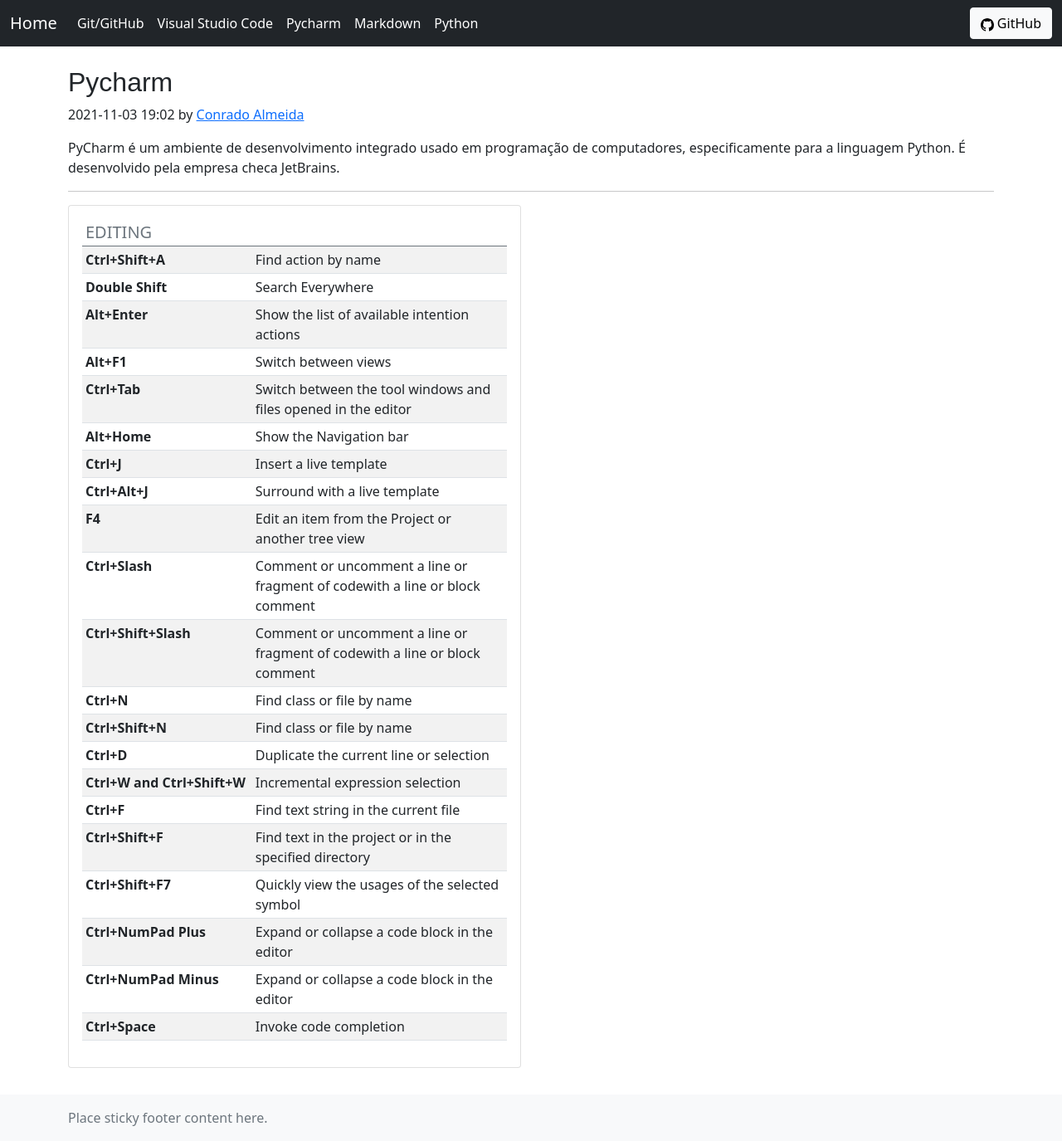
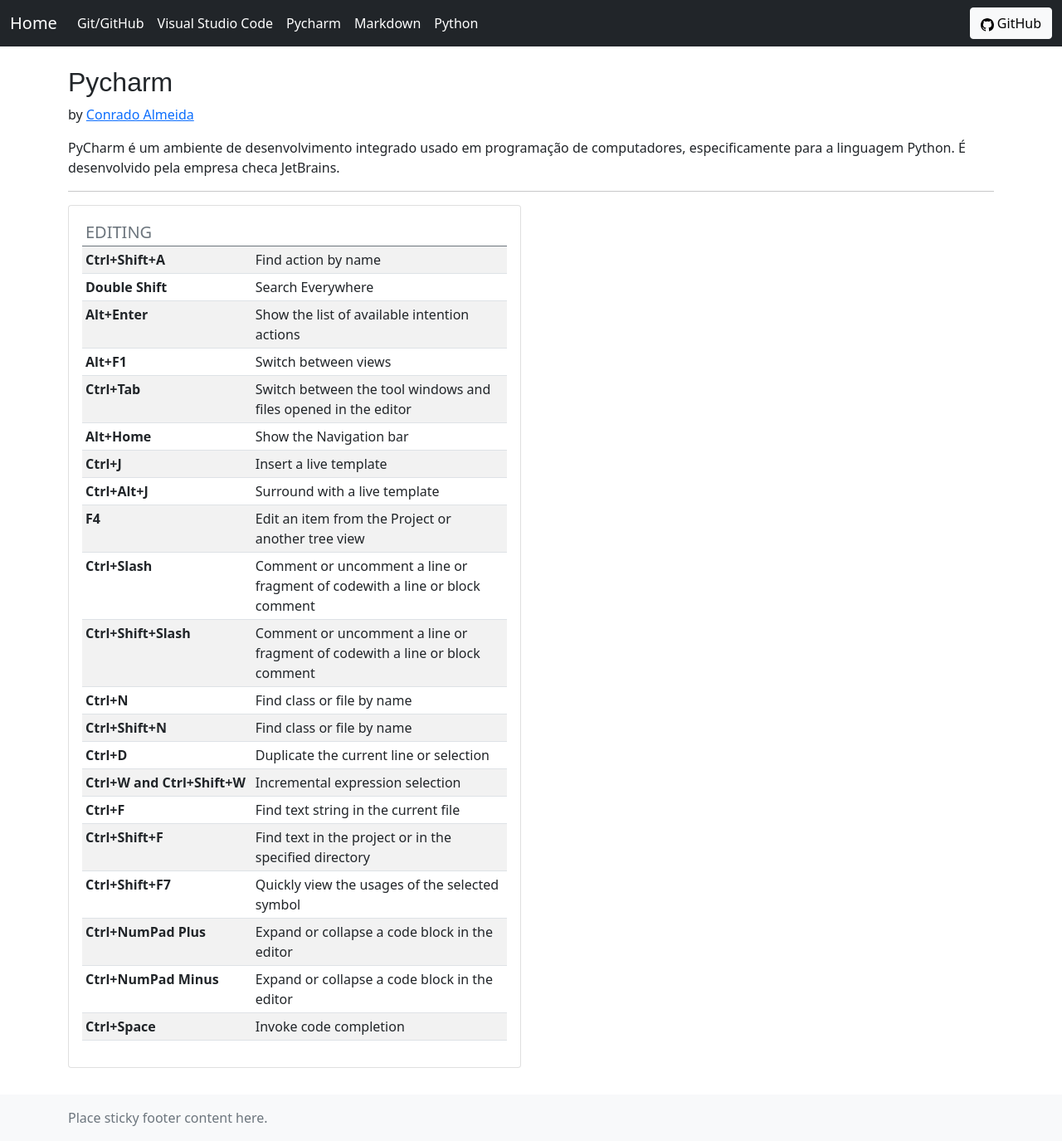
Before and after one commit to ConradoAlmeida/cheatsheets, a Jekyll site: the page built from pycharm-cheat.html, in a window 1280 px wide. Shown: the whole page at 83% size. Built offline with Jekyll 4.4.1, drawn with Linux system fonts in a browser that asks for light colours.

Commit message:
Update pycharm-cheat.html

```diff
--- a/pycharm-cheat.html
+++ b/pycharm-cheat.html
@@ -11,7 +11,7 @@
 <div class="col-md-12">
 
           <h2 class="blog-post-title">{{page.title}}</h2>
-        <p class="blog-post-meta">{{page.date}} by <a href="#">{{page.author}}</a></p>
+        <p class="blog-post-meta">{{page.date.month}} by <a href="#">{{page.author}}</a></p>
          <p>PyCharm é um ambiente de desenvolvimento integrado usado em programação de computadores, especificamente para a linguagem Python.
          É desenvolvido pela empresa checa JetBrains.</p>
         <hr>
```
